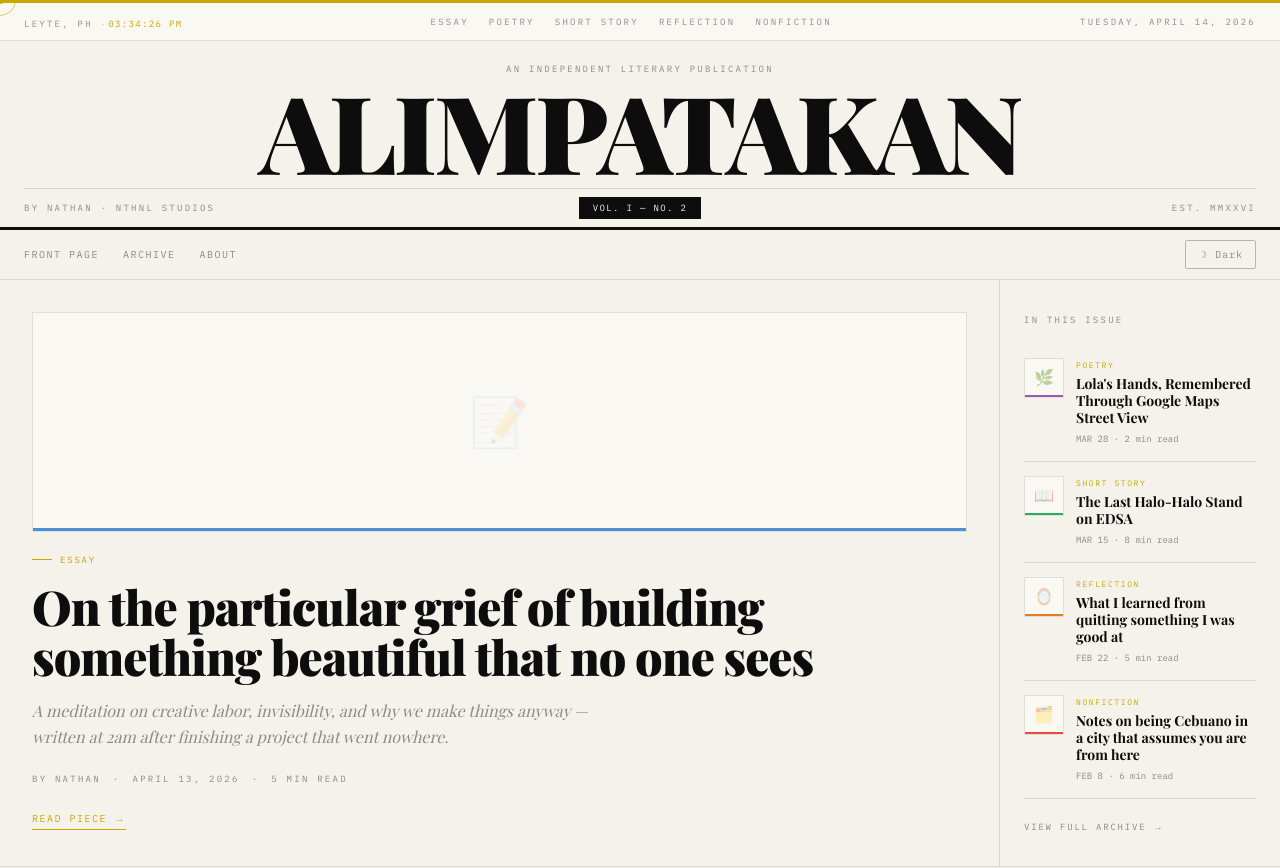
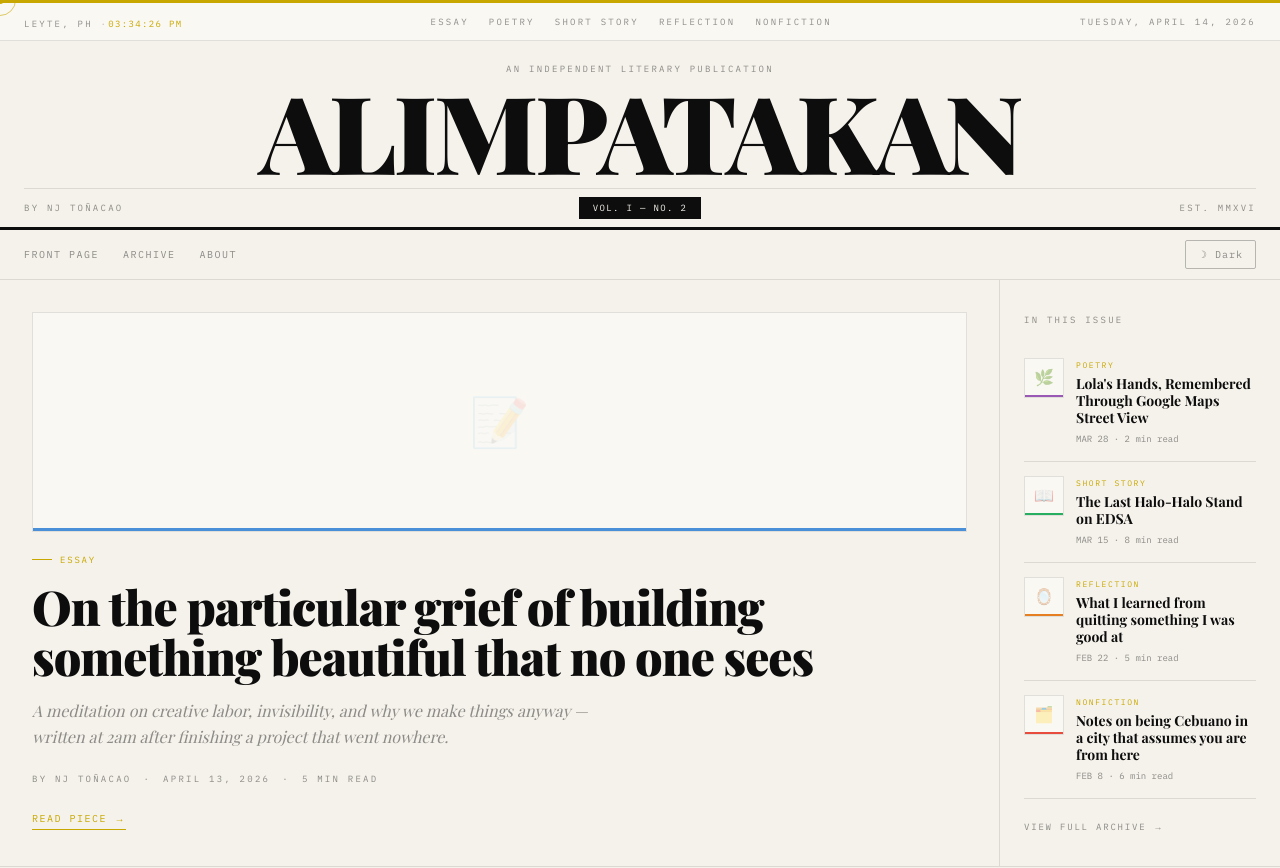
Before and after one commit to nthnjms/alimpatakan, a Next.js app: page / in a window 1280 px wide. Shown: the top 868 px of the page. Built offline with nearby package versions, Linux system fonts and the light colour scheme; a web font is replaced by a local one.

Commit message:
modified:   app/page.tsx

```diff
--- a/app/page.tsx
+++ b/app/page.tsx
@@ -13,7 +13,7 @@ import LiveClock from "@/components/LiveClock";
 export const metadata: Metadata = {
   title: "ALIMPATAKAN",
   description:
-    "A personal literary publication by Nathan. Essays, poetry, short stories, and reflections from a Visayan creative director in Manila.",
+    "A personal literary publication by NJ Toñacao. Essays, poetry, short stories, and reflections from a Visayan creative director in Manila.",
 };
 
 const CATEGORY_COLORS: Record<string, string> = {
@@ -121,7 +121,7 @@ export default function HomePage() {
           }}
         >
           <span className="dateline" style={{ textAlign: "left" }}>
-            By Nathan · NTHNL Studios
+            By NJ Toñacao
           </span>
           <span
             style={{
@@ -137,7 +137,7 @@ export default function HomePage() {
             {issueNumber}
           </span>
           <span className="dateline" style={{ textAlign: "right" }}>
-            Est. MMXXVI
+            Est. MMXVI
           </span>
         </div>
       </div>
@@ -249,7 +249,7 @@ export default function HomePage() {
           </p>
 
           <div style={{ display: "flex", gap: "12px", alignItems: "center", flexWrap: "wrap" }}>
-            <span className="dateline">By Nathan</span>
+            <span className="dateline">By NJ Toñacao</span>
             <span className="dateline">·</span>
             <span className="dateline">{formatDate(featured.date)}</span>
             <span className="dateline">·</span>
```
